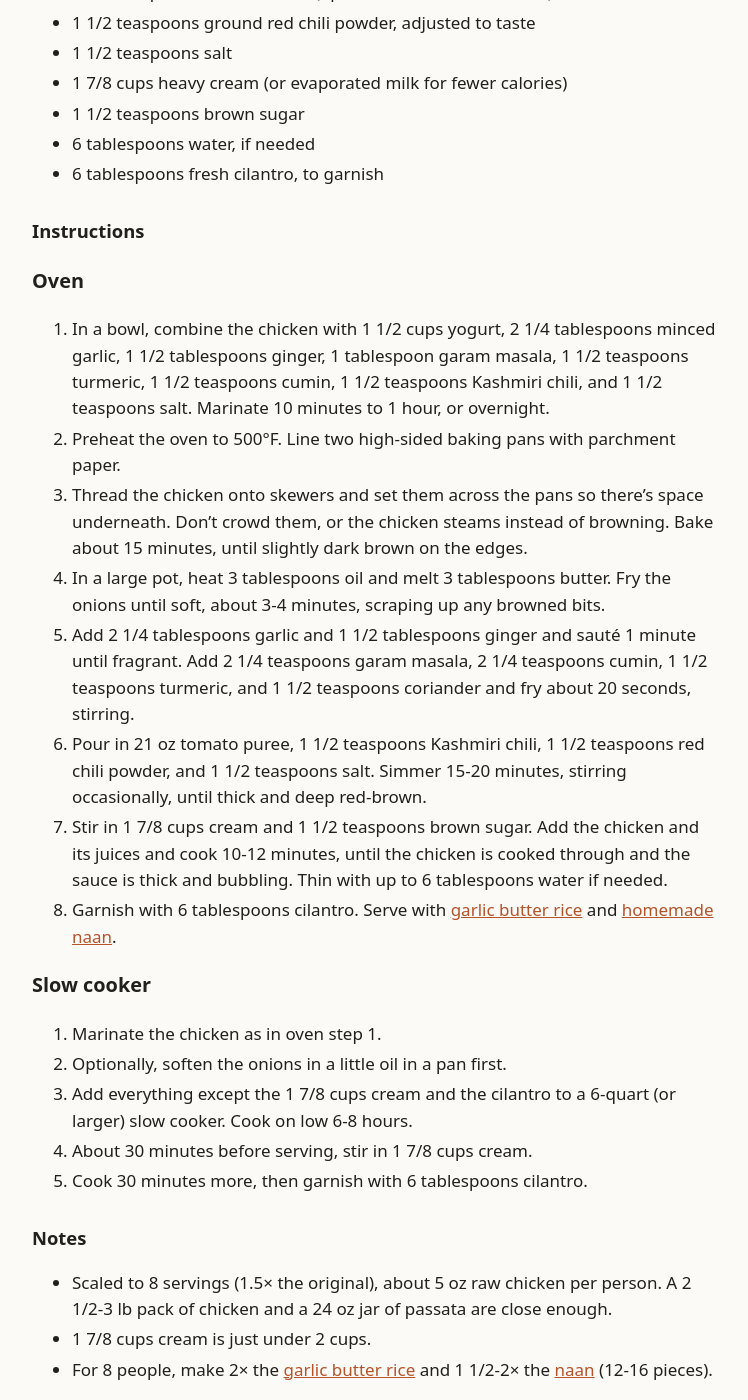
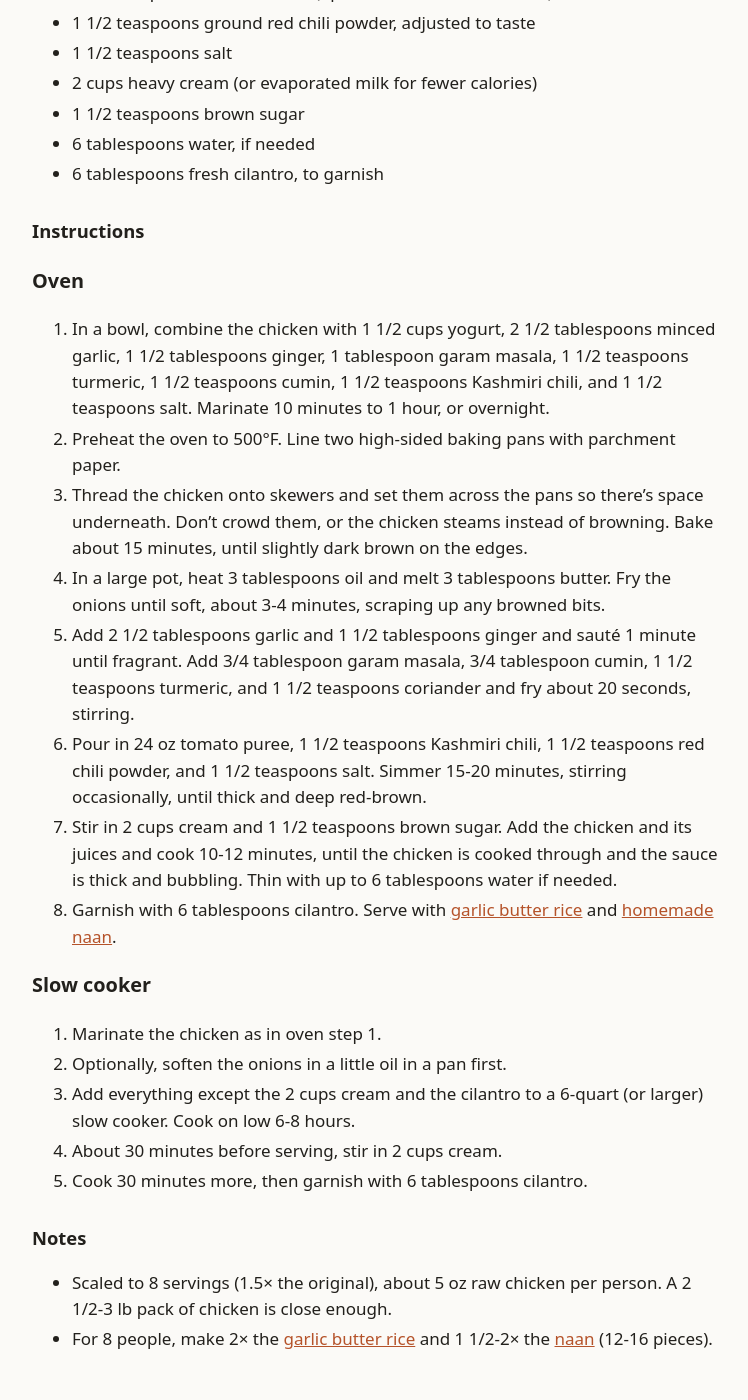
Before and after one commit to Kevin-S-Wallace/recipes, a Jekyll site: the page built from _recipes/chicken-tikka-masala.md, in a window 1280 px wide and 1400 px high, scrolled down 997 px. Shown: the whole window, without its empty margins (264-1012 px from the left). Built offline with Jekyll 4.4.1, drawn with Linux system fonts in a browser that asks for light colours; after the commit the page ends 2367 px from its top, so only the background shows below that; some of the changed text lies outside the part shown.

Commit message:
Round tikka masala amounts to kitchen-friendly measures
Use a full 24 oz jar of passata and 2 cups cream, write the 2 1/4 tsp
spices as 3/4 tablespoon, and round the garlic up to 2 1/2 tablespoons.

Co-Authored-By: Claude Opus 5.5 <noreply@anthropic.com>
Claude-Session: https://claude.ai/code/session_01RM2EoUoCPcXp6Y9sDRq5LN

```diff
--- a/_recipes/chicken-tikka-masala.md
+++ b/_recipes/chicken-tikka-masala.md
@@ -10,7 +10,7 @@ made: []
 ### Chicken marinade
 - 42 oz (1.2kg) boneless skinless chicken breasts, cut into bite-sized pieces
 - 1 1/2 cups plain yogurt
-- 2 1/4 tablespoons minced garlic
+- 2 1/2 tablespoons minced garlic
 - 1 1/2 tablespoons ginger, grated
 - 1 tablespoon garam masala
 - 1 1/2 teaspoons turmeric
@@ -22,40 +22,39 @@ made: []
 - 3 tablespoons vegetable or canola oil
 - 3 tablespoons butter
 - 3 small onions (or 1 large and 1 small), finely diced
-- 2 1/4 tablespoons garlic, finely grated
+- 2 1/2 tablespoons garlic, finely grated
 - 1 1/2 tablespoons ginger, finely grated
-- 2 1/4 teaspoons garam masala
-- 2 1/4 teaspoons ground cumin
+- 3/4 tablespoon garam masala
+- 3/4 tablespoon ground cumin
 - 1 1/2 teaspoons turmeric
 - 1 1/2 teaspoons ground coriander
-- 21 oz (600g) tomato puree (passata)
+- 24 oz (680g) tomato puree (passata)
 - 1 1/2 teaspoons Kashmiri chili (optional, for color and flavor)
 - 1 1/2 teaspoons ground red chili powder, adjusted to taste
 - 1 1/2 teaspoons salt
-- 1 7/8 cups heavy cream (or evaporated milk for fewer calories)
+- 2 cups heavy cream (or evaporated milk for fewer calories)
 - 1 1/2 teaspoons brown sugar
 - 6 tablespoons water, if needed
 - 6 tablespoons fresh cilantro, to garnish
 
 ## Instructions
 ### Oven
-1. In a bowl, combine the chicken with 1 1/2 cups yogurt, 2 1/4 tablespoons minced garlic, 1 1/2 tablespoons ginger, 1 tablespoon garam masala, 1 1/2 teaspoons turmeric, 1 1/2 teaspoons cumin, 1 1/2 teaspoons Kashmiri chili, and 1 1/2 teaspoons salt. Marinate 10 minutes to 1 hour, or overnight.
+1. In a bowl, combine the chicken with 1 1/2 cups yogurt, 2 1/2 tablespoons minced garlic, 1 1/2 tablespoons ginger, 1 tablespoon garam masala, 1 1/2 teaspoons turmeric, 1 1/2 teaspoons cumin, 1 1/2 teaspoons Kashmiri chili, and 1 1/2 teaspoons salt. Marinate 10 minutes to 1 hour, or overnight.
 2. Preheat the oven to 500°F. Line two high-sided baking pans with parchment paper.
 3. Thread the chicken onto skewers and set them across the pans so there's space underneath. Don't crowd them, or the chicken steams instead of browning. Bake about 15 minutes, until slightly dark brown on the edges.
 4. In a large pot, heat 3 tablespoons oil and melt 3 tablespoons butter. Fry the onions until soft, about 3-4 minutes, scraping up any browned bits.
-5. Add 2 1/4 tablespoons garlic and 1 1/2 tablespoons ginger and sauté 1 minute until fragrant. Add 2 1/4 teaspoons garam masala, 2 1/4 teaspoons cumin, 1 1/2 teaspoons turmeric, and 1 1/2 teaspoons coriander and fry about 20 seconds, stirring.
-6. Pour in 21 oz tomato puree, 1 1/2 teaspoons Kashmiri chili, 1 1/2 teaspoons red chili powder, and 1 1/2 teaspoons salt. Simmer 15-20 minutes, stirring occasionally, until thick and deep red-brown.
-7. Stir in 1 7/8 cups cream and 1 1/2 teaspoons brown sugar. Add the chicken and its juices and cook 10-12 minutes, until the chicken is cooked through and the sauce is thick and bubbling. Thin with up to 6 tablespoons water if needed.
+5. Add 2 1/2 tablespoons garlic and 1 1/2 tablespoons ginger and sauté 1 minute until fragrant. Add 3/4 tablespoon garam masala, 3/4 tablespoon cumin, 1 1/2 teaspoons turmeric, and 1 1/2 teaspoons coriander and fry about 20 seconds, stirring.
+6. Pour in 24 oz tomato puree, 1 1/2 teaspoons Kashmiri chili, 1 1/2 teaspoons red chili powder, and 1 1/2 teaspoons salt. Simmer 15-20 minutes, stirring occasionally, until thick and deep red-brown.
+7. Stir in 2 cups cream and 1 1/2 teaspoons brown sugar. Add the chicken and its juices and cook 10-12 minutes, until the chicken is cooked through and the sauce is thick and bubbling. Thin with up to 6 tablespoons water if needed.
 8. Garnish with 6 tablespoons cilantro. Serve with [garlic butter rice](garlic-butter-rice.md) and [homemade naan](naan-bread.md).
 
 ### Slow cooker
 1. Marinate the chicken as in oven step 1.
 2. Optionally, soften the onions in a little oil in a pan first.
-3. Add everything except the 1 7/8 cups cream and the cilantro to a 6-quart (or larger) slow cooker. Cook on low 6-8 hours.
-4. About 30 minutes before serving, stir in 1 7/8 cups cream.
+3. Add everything except the 2 cups cream and the cilantro to a 6-quart (or larger) slow cooker. Cook on low 6-8 hours.
+4. About 30 minutes before serving, stir in 2 cups cream.
 5. Cook 30 minutes more, then garnish with 6 tablespoons cilantro.
 
 ## Notes
-- Scaled to 8 servings (1.5× the original), about 5 oz raw chicken per person. A 2 1/2-3 lb pack of chicken and a 24 oz jar of passata are close enough.
-- 1 7/8 cups cream is just under 2 cups.
+- Scaled to 8 servings (1.5× the original), about 5 oz raw chicken per person. A 2 1/2-3 lb pack of chicken is close enough.
 - For 8 people, make 2× the [garlic butter rice](garlic-butter-rice.md) and 1 1/2-2× the [naan](naan-bread.md) (12-16 pieces).
```
